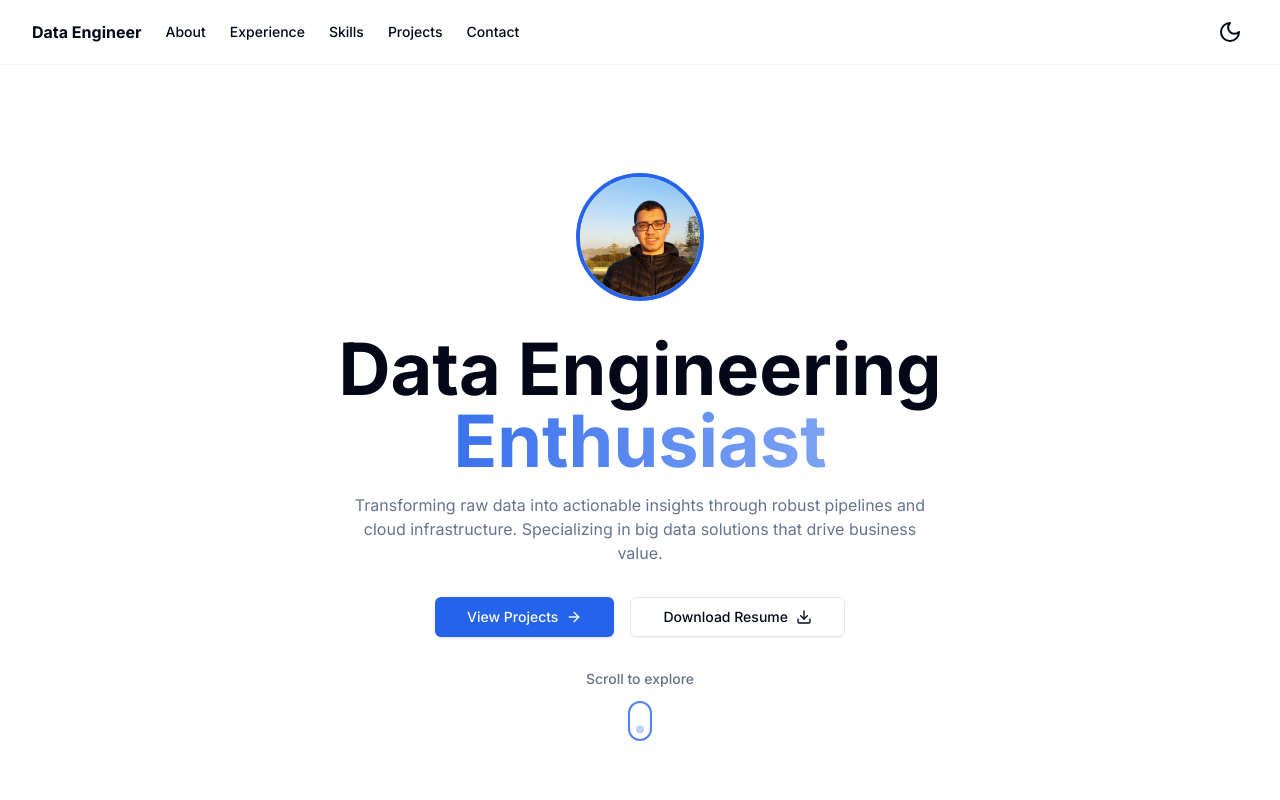
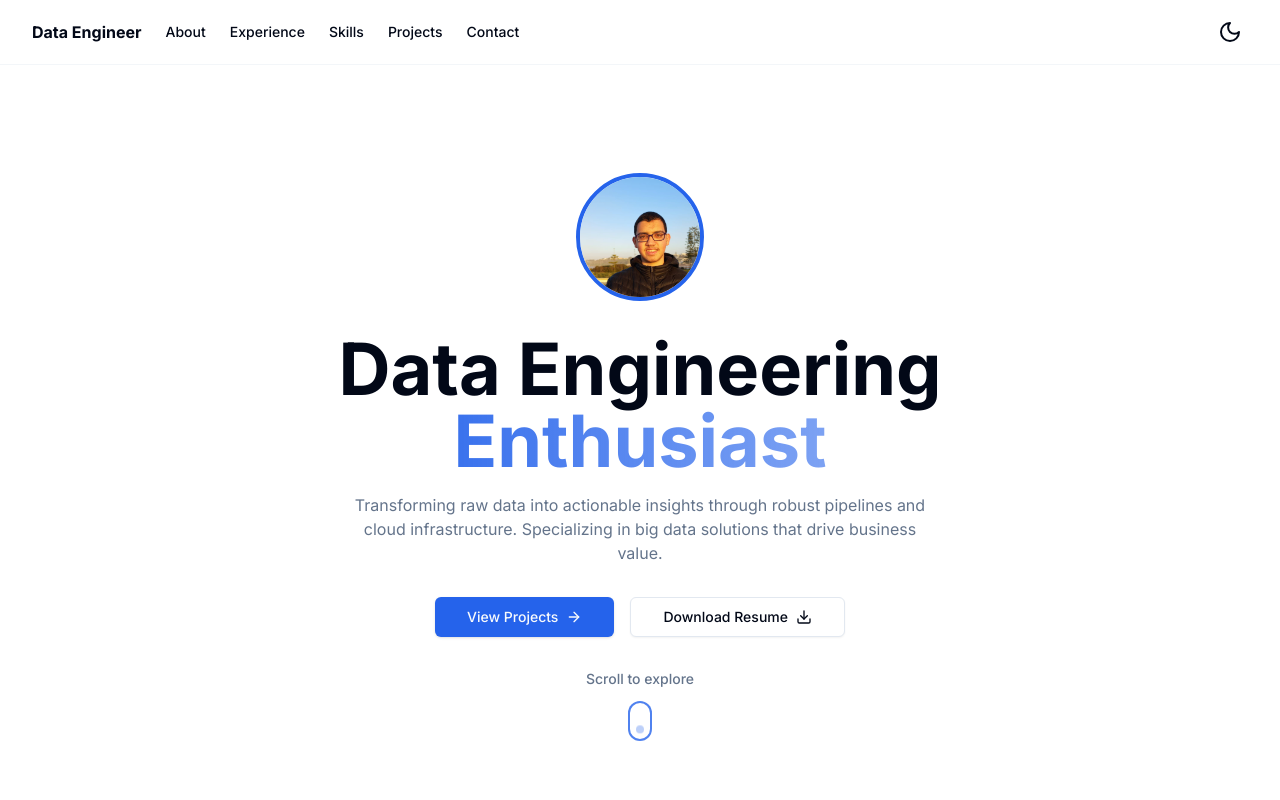
Before and after one commit to abdelghafor-gh/portfolio, a Next.js app: page / in a window 1280 px wide. Shown: the top 800 px of the page. Built offline with nearby package versions, Linux system fonts and the light colour scheme.

Commit message:
fix hero and favicon image path for deployment

```diff
--- a/src/app/layout.tsx
+++ b/src/app/layout.tsx
@@ -11,7 +11,7 @@ export const metadata: Metadata = {
   title: "Data Engineering Portfolio",
   description: "A showcase of my data engineering projects and skills",
   icons: {
-    icon: "/favicon.ico",
+    icon: "favicon.ico",
   },
 }
 
--- a/src/components/sections/Hero.tsx
+++ b/src/components/sections/Hero.tsx
@@ -31,12 +31,10 @@ const Hero = () => {
           }}
           className="relative mx-auto h-32 w-32 overflow-hidden rounded-full border-4 border-primary bg-primary/10"
         >
-          <Image
-            src="/assets/images/profile.jpg"
+          <img
+            src="assets/images/profile.jpg"
             alt="Abdelghafor Elgharbaoui"
-            fill
             className="scale-150 object-cover object-[95%_35%]"
-            priority
           />
         </motion.div>
 
```
